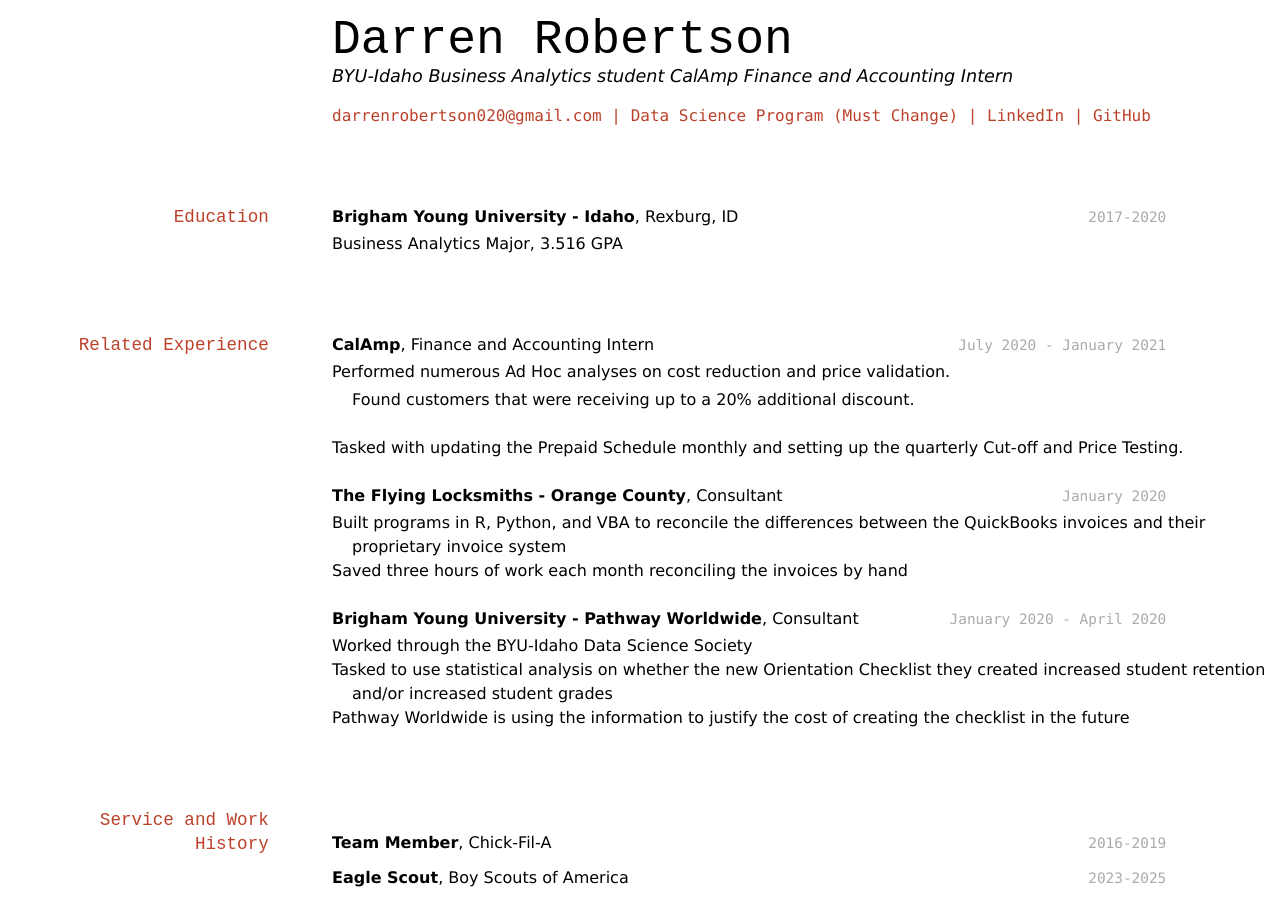
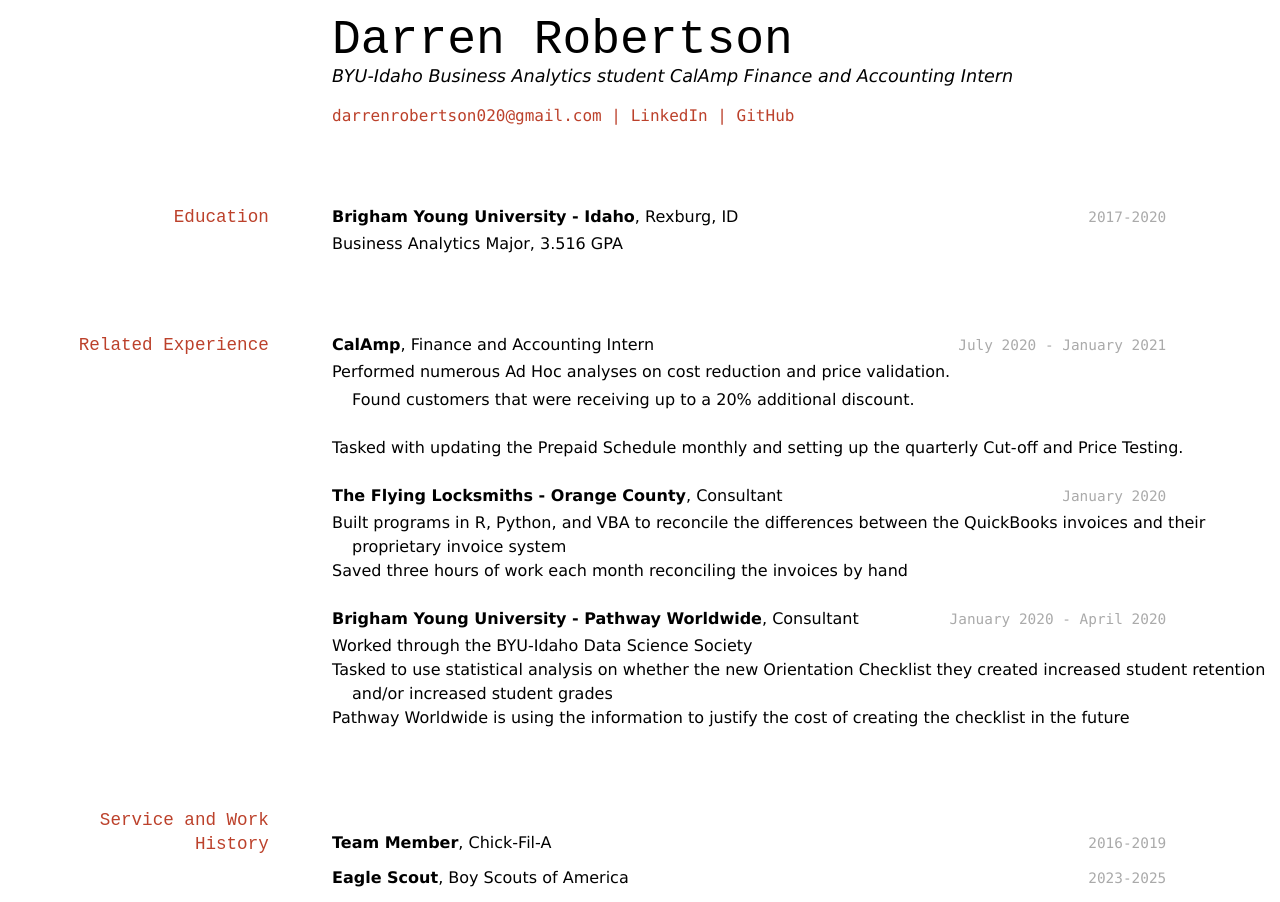
Before and after one commit to robertsonDarren/darrenrobertson_resume, a Jekyll site: the page built from docs/index.md, in a window 1280 px wide. Built offline with Jekyll 4.4.1, drawn with Linux system fonts in a browser that asks for light colours.

Commit message:
Removed Data Science Program link

```diff
--- a/docs/index.md
+++ b/docs/index.md
@@ -8,7 +8,7 @@ CalAmp Finance and Accounting Intern
 
 <div id="webaddress">
 <a href="darrenrobertson020@gmail.com">darrenrobertson020@gmail.com</a>
-| <a href="https://byuidatascience.github.io/development.html">Data Science Program (Must Change)</a>
+<!-- | <a href="https://byuidatascience.github.io/development.html">Data Science Program (Must Change)</a> -->
 | <a href="https://www.linkedin.com/in/darren-robertson020/">LinkedIn</a>
 | <a href="https://github.com/robertsonDarren">GitHub</a>
 </div>
```
